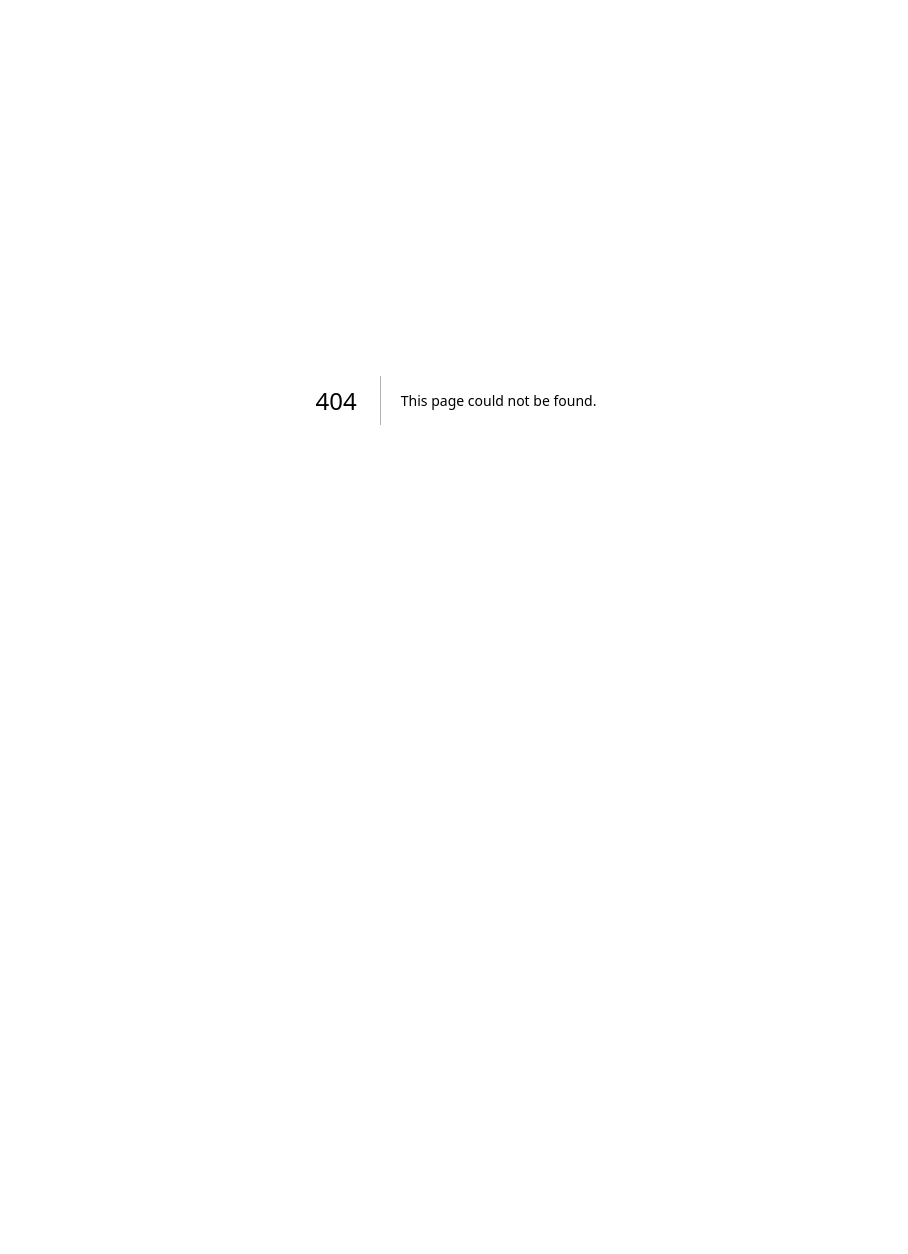
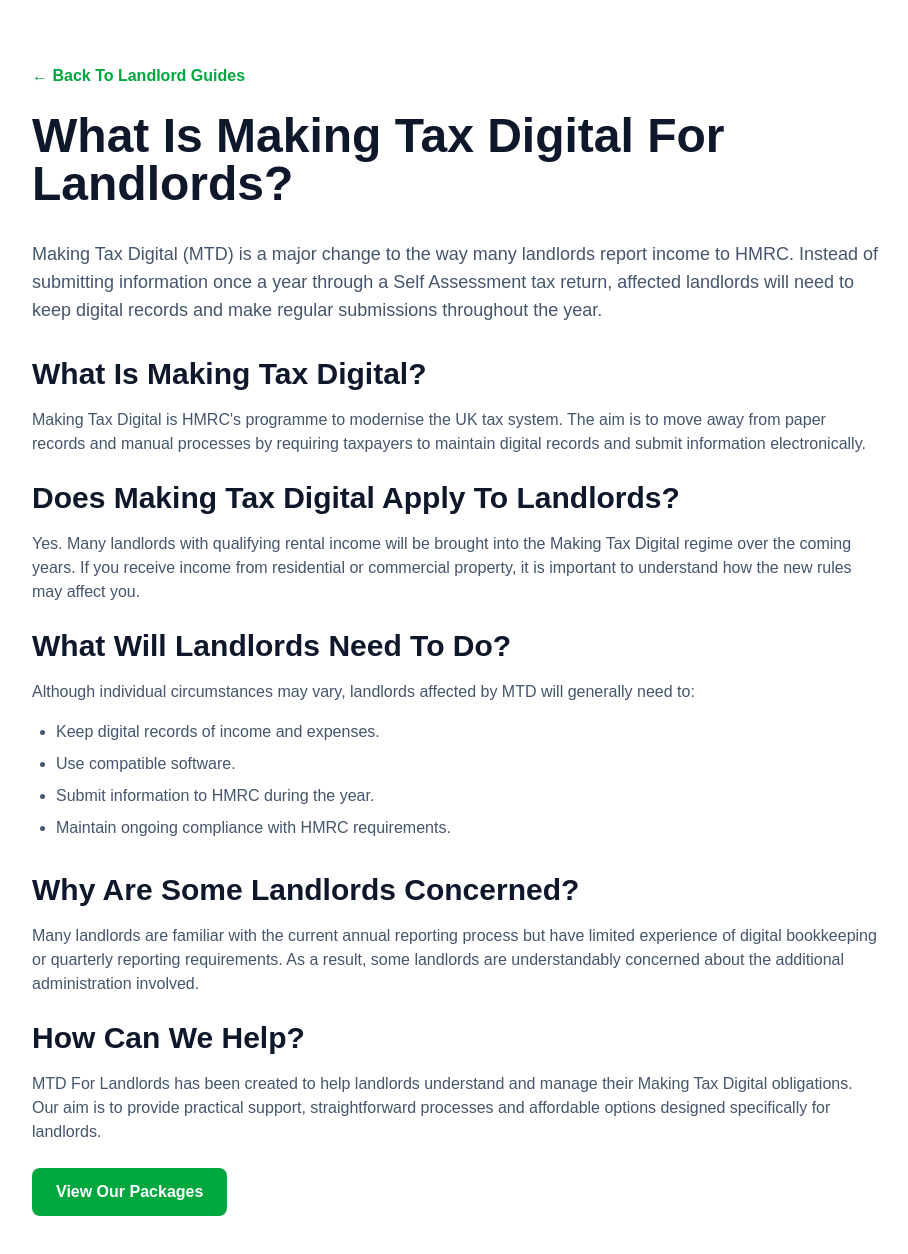
Before and after one commit to colin-mtd/mtd-for-landlords, a Next.js app: page /guides/what-is-making-tax-digital-for-landlords in a window 1280 px wide. Before the commit this address had no page. Shown: the top 1254 px of the page, without its empty margins (184-1092 px from the left). Before the commit the page ends 800 px from the top, so only its background shows below. Built offline with nearby package versions, Linux system fonts and the light colour scheme.

Commit message:
Added Guides page and sub page
Have a new subfolder and placed a specific guide page within this and some "back" buttons

```diff
--- /dev/null
+++ b/app/guides/page.js
@@ -0,0 +1,42 @@
+import Link from "next/link";
+
+export default function Guides() {
+  return (
+    <main className="max-w-4xl mx-auto px-6 py-16">
+      <h1 className="text-5xl font-bold text-slate-900 mb-6">
+        Landlord Guides
+      </h1>
+
+      <p className="text-xl text-slate-600 mb-12">
+        Helpful guides designed to make Making Tax Digital easier for landlords.
+      </p>
+
+      <div className="border rounded-xl p-6">
+        <h2 className="text-2xl font-semibold mb-3">
+          What Is Making Tax Digital For Landlords?
+        </h2>
+
+        <p className="text-slate-600 mb-4">
+          A simple explanation of Making Tax Digital, who it applies to and what
+          landlords need to know.
+        </p>
+
+        <Link
+          href="/guides/what-is-making-tax-digital-for-landlords"
+          className="text-green-600 font-semibold"
+        >
+          Read Guide →
+        </Link>
+      </div>
+      <div className="mt-12 text-center">
+  <a
+    href="/"
+    className="text-green-600 font-semibold"
+  >
+    ← Back To Homepage
+  </a>
+</div>
+    </main>
+
+  );
+}
--- /dev/null
+++ b/app/guides/what-is-making-tax-digital-for-landlords/page.js
@@ -0,0 +1,93 @@
+export default function GuidePage() {
+  return (
+    <main className="max-w-4xl mx-auto px-6 py-16">
+<a
+  href="/guides"
+  className="text-green-600 font-semibold inline-block mb-6"
+>
+  ← Back To Landlord Guides
+</a>
+      <h1 className="text-5xl font-bold text-slate-900 mb-8">
+        What Is Making Tax Digital For Landlords?
+      </h1>
+
+      <p className="text-lg text-slate-600 mb-8">
+        Making Tax Digital (MTD) is a major change to the way many
+        landlords report income to HMRC. Instead of submitting
+        information once a year through a Self Assessment tax return,
+        affected landlords will need to keep digital records and make
+        regular submissions throughout the year.
+      </p>
+
+      <h2 className="text-3xl font-bold text-slate-900 mb-4">
+        What Is Making Tax Digital?
+      </h2>
+
+      <p className="text-slate-600 mb-6">
+        Making Tax Digital is HMRC's programme to modernise the UK tax
+        system. The aim is to move away from paper records and manual
+        processes by requiring taxpayers to maintain digital records and
+        submit information electronically.
+      </p>
+
+      <h2 className="text-3xl font-bold text-slate-900 mb-4">
+        Does Making Tax Digital Apply To Landlords?
+      </h2>
+
+      <p className="text-slate-600 mb-6">
+        Yes. Many landlords with qualifying rental income will be
+        brought into the Making Tax Digital regime over the coming
+        years. If you receive income from residential or commercial
+        property, it is important to understand how the new rules may
+        affect you.
+      </p>
+
+      <h2 className="text-3xl font-bold text-slate-900 mb-4">
+        What Will Landlords Need To Do?
+      </h2>
+
+      <p className="text-slate-600 mb-4">
+        Although individual circumstances may vary, landlords affected
+        by MTD will generally need to:
+      </p>
+
+      <ul className="list-disc pl-6 text-slate-600 space-y-2 mb-8">
+        <li>Keep digital records of income and expenses.</li>
+        <li>Use compatible software.</li>
+        <li>Submit information to HMRC during the year.</li>
+        <li>Maintain ongoing compliance with HMRC requirements.</li>
+      </ul>
+
+      <h2 className="text-3xl font-bold text-slate-900 mb-4">
+        Why Are Some Landlords Concerned?
+      </h2>
+
+      <p className="text-slate-600 mb-6">
+        Many landlords are familiar with the current annual reporting
+        process but have limited experience of digital bookkeeping or
+        quarterly reporting requirements. As a result, some landlords
+        are understandably concerned about the additional administration
+        involved.
+      </p>
+
+      <h2 className="text-3xl font-bold text-slate-900 mb-4">
+        How Can We Help?
+      </h2>
+
+      <p className="text-slate-600 mb-6">
+        MTD For Landlords has been created to help landlords understand
+        and manage their Making Tax Digital obligations. Our aim is to
+        provide practical support, straightforward processes and
+        affordable options designed specifically for landlords.
+      </p>
+
+      <a
+        href="/#packages"
+        className="inline-block bg-green-600 text-white px-6 py-3 rounded-lg font-semibold"
+      >
+        View Our Packages
+      </a>
+
+    </main>
+  );
+}
--- a/app/page.js
+++ b/app/page.js
@@ -162,7 +162,9 @@
 
 
 
-    <h2 className="text-3xl font-bold text-center mt-8 mb-10">
+    <h2
+     id="packages"
+    className="text-3xl font-bold text-center mt-8 mb-10">
   Our Packages
 </h2>
 
@@ -226,6 +228,29 @@
 
   </div>
 </section>
+<section className="py-12 bg-slate-50">
+  <div className="max-w-6xl mx-auto px-6 text-center">
+
+    <h2 className="text-3xl font-bold text-slate-900 mb-4">
+      Landlord Guides
+    </h2>
+
+    <p className="text-lg text-slate-600 max-w-3xl mx-auto mb-6">
+      Practical guides designed to help landlords understand
+      Making Tax Digital, HMRC requirements and what the
+      upcoming changes could mean for them.
+    </p>
+
+    <a
+      href="/guides"
+      className="inline-block bg-green-600 text-white px-6 py-3 rounded-lg font-semibold"
+    >
+      Browse Our Guides
+    </a>
+
+  </div>
+</section>
+
 <section className="bg-blue-900 text-white py-20">
   <div className="max-w-4xl mx-auto px-6 text-center">
 
```
